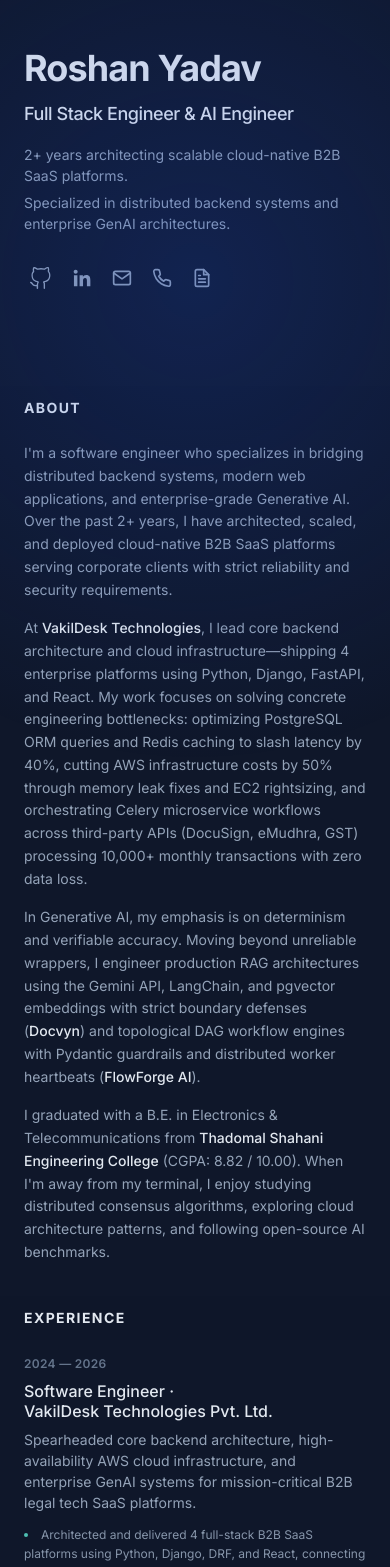
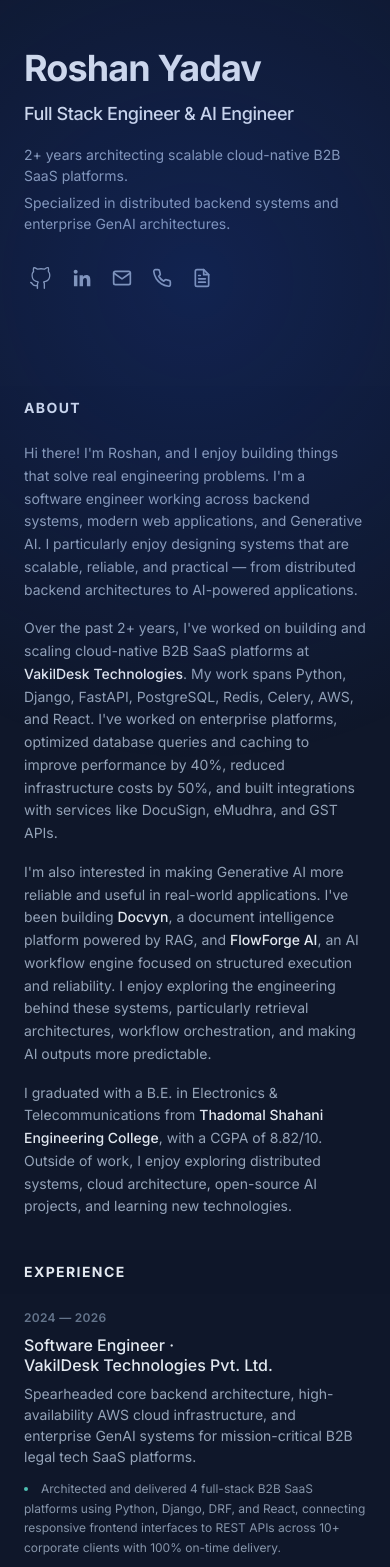
Before and after one commit to crazycodeop/Portfolio_new, a Next.js app: page / in a window 390 px wide. Shown: the top 1567 px of the page. Built offline with nearby package versions, Linux system fonts and the light colour scheme.

Commit message:
feat: rewrite about section and add staggered top-left mobile entrance animation matching Brittany Chiang reference

```diff
--- a/components/About/About.tsx
+++ b/components/About/About.tsx
@@ -8,57 +8,61 @@ export const About: React.FC = () => {
       aria-label="About me"
     >
       {/* Sticky Mobile Header */}
-      <div className="sticky top-0 z-20 -mx-6 mb-3 w-screen bg-slate-900/75 px-6 py-3 backdrop-blur md:-mx-12 md:px-12 lg:sr-only lg:relative lg:top-auto lg:mx-auto lg:w-full lg:px-0 lg:py-0 lg:opacity-0">
+      <div
+        className="sticky top-0 z-20 -mx-6 mb-3 w-screen bg-slate-900/75 px-6 py-3 backdrop-blur md:-mx-12 md:px-12 lg:sr-only lg:relative lg:top-auto lg:mx-auto lg:w-full lg:px-0 lg:py-0 lg:opacity-0 animate-reveal"
+        style={{ animationDelay: '260ms' }}
+      >
         <h2 className="text-sm font-bold uppercase tracking-widest text-slate-200 lg:sr-only">
           About
         </h2>
       </div>
 
       <div className="space-y-4 text-slate-400 leading-relaxed text-sm sm:text-base">
-        <p>
-          I&apos;m a software engineer who specializes in bridging distributed backend systems,
-          modern web applications, and enterprise-grade Generative AI. Over the past 2+ years, I
-          have architected, scaled, and deployed cloud-native B2B SaaS platforms serving corporate
-          clients with strict reliability and security requirements.
+        <p className="animate-reveal" style={{ animationDelay: '300ms' }}>
+          Hi there! I&apos;m Roshan, and I enjoy building things that solve real engineering
+          problems. I&apos;m a software engineer working across backend systems, modern web
+          applications, and Generative AI. I particularly enjoy designing systems that are scalable,
+          reliable, and practical &mdash; from distributed backend architectures to AI-powered
+          applications.
         </p>
 
-        <p>
-          At <span className="font-medium text-slate-200">VakilDesk Technologies</span>, I lead
-          core backend architecture and cloud infrastructure—shipping 4 enterprise
-          platforms using Python, Django, FastAPI, and React. My work focuses on solving concrete
-          engineering bottlenecks: optimizing PostgreSQL ORM queries and Redis caching to slash
-          latency by 40%, cutting AWS infrastructure costs by 50% through memory leak fixes and EC2
-          rightsizing, and orchestrating Celery microservice workflows across third-party APIs
-          (DocuSign, eMudhra, GST) processing 10,000+ monthly transactions with zero data loss.
+        <p className="animate-reveal" style={{ animationDelay: '340ms' }}>
+          Over the past 2+ years, I&apos;ve worked on building and scaling cloud-native B2B SaaS
+          platforms at <span className="font-medium text-slate-200">VakilDesk Technologies</span>. My
+          work spans Python, Django, FastAPI, PostgreSQL, Redis, Celery, AWS, and React. I&apos;ve
+          worked on enterprise platforms, optimized database queries and caching to improve
+          performance by 40%, reduced infrastructure costs by 50%, and built integrations with
+          services like DocuSign, eMudhra, and GST APIs.
         </p>
 
-        <p>
-          In Generative AI, my emphasis is on determinism and verifiable accuracy. Moving beyond
-          unreliable wrappers, I engineer production RAG architectures using the Gemini API,
-          LangChain, and pgvector embeddings with strict boundary defenses (
+        <p className="animate-reveal" style={{ animationDelay: '380ms' }}>
+          I&apos;m also interested in making Generative AI more reliable and useful in real-world
+          applications. I&apos;ve been building{' '}
           <a
             className="font-medium text-slate-200 hover:text-teal-300 focus-visible:text-teal-300 transition-colors"
             href="#projects"
           >
             Docvyn
           </a>
-          ) and topological DAG workflow engines with Pydantic guardrails and distributed worker
-          heartbeats (
+          , a document intelligence platform powered by RAG, and{' '}
           <a
             className="font-medium text-slate-200 hover:text-teal-300 focus-visible:text-teal-300 transition-colors"
             href="#projects"
           >
             FlowForge AI
           </a>
-          ).
+          , an AI workflow engine focused on structured execution and reliability. I enjoy exploring
+          the engineering behind these systems, particularly retrieval architectures, workflow
+          orchestration, and making AI outputs more predictable.
         </p>
 
-        <p>
+        <p className="animate-reveal" style={{ animationDelay: '420ms' }}>
           I graduated with a B.E. in Electronics &amp; Telecommunications from{' '}
-          <span className="text-slate-200 font-medium">Thadomal Shahani Engineering College</span>{' '}
-          (CGPA: 8.82 / 10.00). When I&apos;m away from my terminal, I enjoy studying distributed
-          consensus algorithms, exploring cloud architecture patterns, and following open-source AI
-          benchmarks.
+          <span className="font-medium text-slate-200">
+            Thadomal Shahani Engineering College
+          </span>
+          , with a CGPA of 8.82/10. Outside of work, I enjoy exploring distributed systems, cloud
+          architecture, open-source AI projects, and learning new technologies.
         </p>
       </div>
     </section>
--- a/components/Sidebar/Sidebar.tsx
+++ b/components/Sidebar/Sidebar.tsx
@@ -20,15 +20,24 @@ export const Sidebar: React.FC<SidebarProps> = ({ activeSection }) => {
     <header className="lg:sticky lg:top-0 lg:flex lg:max-h-screen lg:w-[48%] lg:flex-col lg:justify-between lg:py-24">
       <div>
         {/* Name & Heading */}
-        <h1 className="text-4xl font-bold tracking-tight text-slate-200 sm:text-5xl">
+        <h1
+          className="text-4xl font-bold tracking-tight text-slate-200 sm:text-5xl animate-reveal"
+          style={{ animationDelay: '40ms' }}
+        >
           <Link href="/">Roshan Yadav</Link>
         </h1>
-        <h2 className="mt-3 text-lg font-medium tracking-tight text-slate-200 sm:text-xl">
+        <h2
+          className="mt-3 text-lg font-medium tracking-tight text-slate-200 sm:text-xl animate-reveal"
+          style={{ animationDelay: '90ms' }}
+        >
           Full Stack Engineer &amp; AI Engineer
         </h2>
 
         {/* Exact Supporting Description */}
-        <div className="mt-4 max-w-xs space-y-1.5 text-sm leading-normal text-slate-400">
+        <div
+          className="mt-4 max-w-xs space-y-1.5 text-sm leading-normal text-slate-400 animate-reveal"
+          style={{ animationDelay: '140ms' }}
+        >
           <p>2+ years architecting scalable cloud-native B2B SaaS platforms.</p>
           <p>Specialized in distributed backend systems and enterprise GenAI architectures.</p>
         </div>
@@ -83,7 +92,11 @@ export const Sidebar: React.FC<SidebarProps> = ({ activeSection }) => {
       </div>
 
       {/* Social Links & Direct Contacts */}
-      <ul className="ml-1 mt-8 flex items-center gap-5" aria-label="Social media">
+      <ul
+        className="ml-1 mt-8 flex items-center gap-5 animate-reveal"
+        style={{ animationDelay: '200ms' }}
+        aria-label="Social media"
+      >
         <li>
           <a
             href="https://github.com/crazycodeop"
--- a/pages/_app.tsx
+++ b/pages/_app.tsx
@@ -113,10 +113,10 @@ function MyApp({ Component, pageProps }: AppProps) {
         <div
           ref={glowRef}
           id="global-cursor-glow"
-          className="pointer-events-none fixed inset-0 z-30 transition duration-300"
+          className="pointer-events-none fixed inset-0 z-30 transition duration-300 animate-glow"
           style={{
             background:
-              'radial-gradient(600px circle at var(--mouse-x, 50vw) var(--mouse-y, 35vh), rgba(29, 78, 216, 0.22), transparent 80%)',
+              'radial-gradient(600px circle at var(--mouse-x, 0px) var(--mouse-y, 0px), rgba(29, 78, 216, 0.22), transparent 80%)',
           }}
           aria-hidden="true"
         />
--- a/styles/globals.css
+++ b/styles/globals.css
@@ -60,3 +60,43 @@ button:focus-visible {
   outline-offset: 3px;
   border-radius: 4px;
 }
+
+/* Brittany Chiang mobile initial entrance animation */
+@keyframes revealItem {
+  0% {
+    opacity: 0;
+    transform: translateY(10px);
+    filter: blur(4px);
+  }
+  100% {
+    opacity: 1;
+    transform: translateY(0);
+    filter: blur(0px);
+  }
+}
+
+@keyframes glowEntrance {
+  0% {
+    opacity: 0;
+  }
+  100% {
+    opacity: 1;
+  }
+}
+
+@media (prefers-reduced-motion: no-preference) {
+  .animate-reveal {
+    animation: revealItem 0.35s cubic-bezier(0.25, 0.1, 0.25, 1) both;
+  }
+  .animate-glow {
+    animation: glowEntrance 0.6s cubic-bezier(0.25, 0.1, 0.25, 1) both;
+  }
+}
+
+@media (prefers-reduced-motion: reduce) {
+  .animate-reveal {
+    opacity: 1 !important;
+    transform: none !important;
+    filter: none !important;
+  }
+}
```
